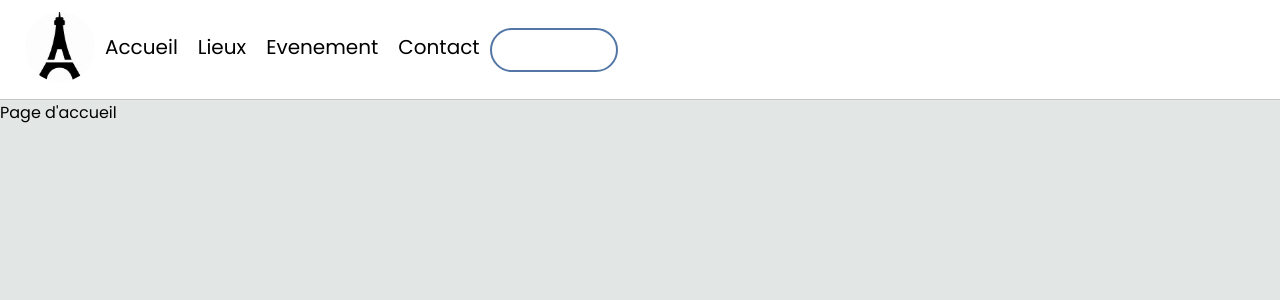
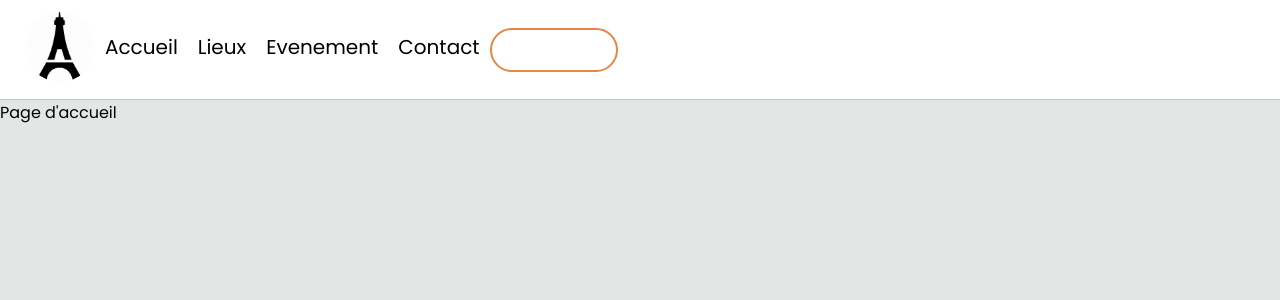
Before and after one commit to irmabe13/Pariscap, a PHP site: page /?s=home in a window 1280 px wide. Shown: the top 300 px of the page. Run offline with PHP 8.4, Linux system fonts and the light colour scheme; data that the repository does not hold is empty; some libraries are stand-ins or nearby versions.

Commit message:
change input color

```diff
--- a/views/style/style.css
+++ b/views/style/style.css
@@ -29,7 +29,7 @@ body {
     font-family: "Poppins", sans-serif;
     background: #ffffff;
     width: 10vw;
-    border: 2px solid #5276a5;
+    border: 2px solid #e68545;
     margin-right: 5vw;
     border-radius: 50px;
     padding: 10px;
```
